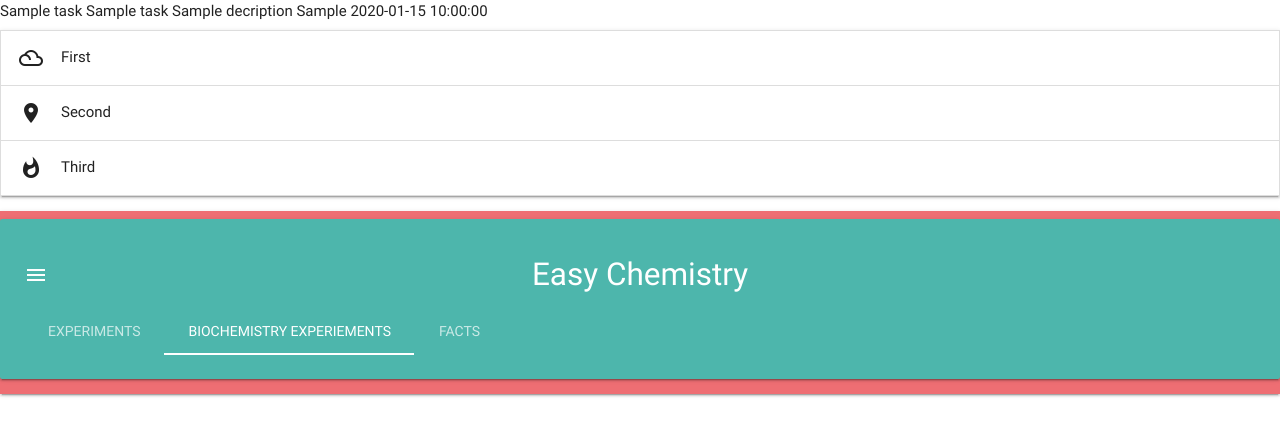
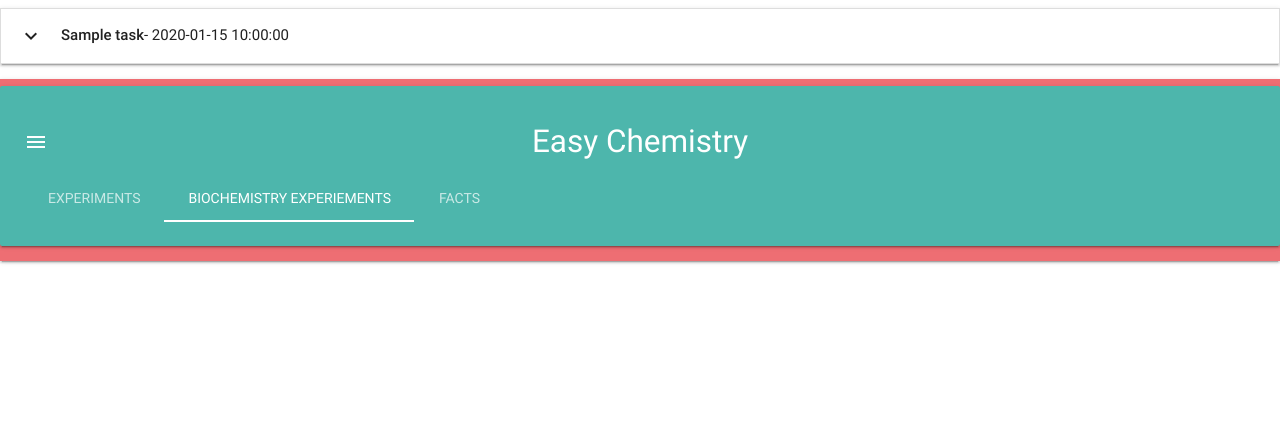
Before and after one commit to martynapacula/Project03, a Flask app: page / in a window 1280 px wide. Shown: the top 436 px of the page. Run offline with Flask 2, Linux system fonts and the light colour scheme; a database or web service that is not in the repository returns one stand-in record (values such as "Sample title"); some libraries are stand-ins or nearby versions.

Commit message:
two accordion items removed and the icon for accordion was changed to arrow down and the category name text was emphasized to bold

```diff
--- a/templates/tasks.html
+++ b/templates/tasks.html
@@ -1,27 +1,22 @@
 {% extends 'base.html' %}
 {% block content %}
 
-        {% for task in tasks %}
-        {{task.Category_name}}
-        {{task.place_name}}
-        {{task.decription}}
-        {{task.highly_important}}
-        {{task.beginning_date}}
+
+<ul class="collapsible" data-collapsible="accordion">
+    {% for task in tasks %}
+    <li>
+        <div class="collapsible-header"><i class="material-icons">keyboard_arrow_down</i>
+        <strong>{{task.Category_name}} </strong> - {{task.beginning_date}}
+        </div>
+        <div class="collapsible-body">
+            <span>
+                {{task.decription}}
+            </span>
+        </div>
+    </li>
     {% endfor %}
-<ul class="collapsible" data-collapsible="accordion">
-        <li>
-            <div class="collapsible-header"><i class="material-icons">filter_drama</i>First</div>
-            <div class="collapsible-body"><span>Lorem ipsum dolor sit amet.</span></div>
-        </li>
-        <li>
-            <div class="collapsible-header"><i class="material-icons">place</i>Second</div>
-            <div class="collapsible-body"><span>Lorem ipsum dolor sit amet.</span></div>
-        </li>
-        <li>
-            <div class="collapsible-header"><i class="material-icons">whatshot</i>Third</div>
-            <div class="collapsible-body"><span>Lorem ipsum dolor sit amet.</span></div>
-        </li>
-    </ul>
+
+</ul>
 
 
 <div class="navbar-fixed">
```
